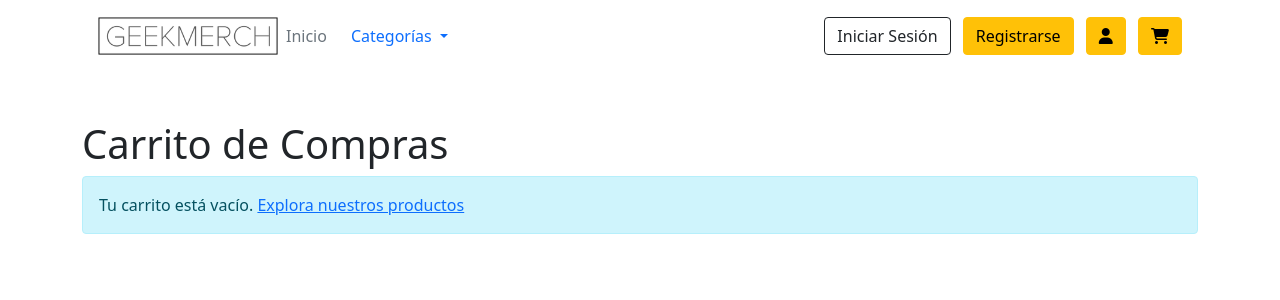
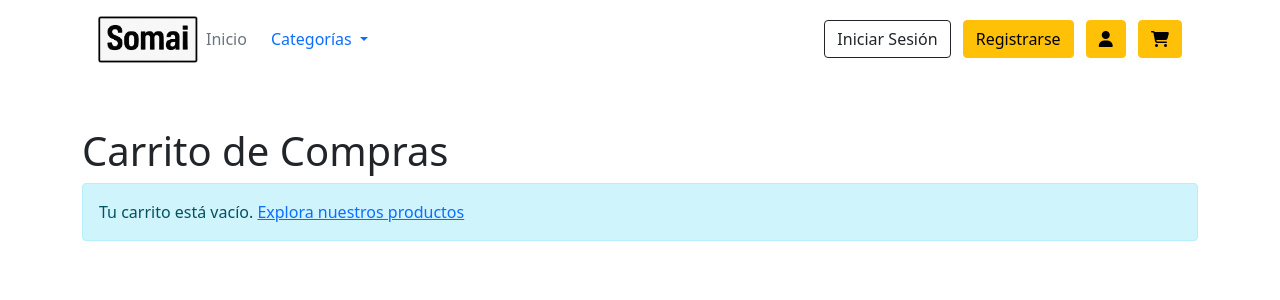
Before and after one commit to Sergitxin22/Proyecto-ingenieria-web, a Django app: template ProyectoTienda/tiendaApp/templates/carrito/carrito.html in a window 1280 px wide. Shown: the top 300 px of the page. Run offline with Django 3.2, Linux system fonts and the light colour scheme; the template is opened without the code that fills it, so the values that code supplies are empty.

Commit message:
Cambio de icono

```diff
--- a/ProyectoTienda/tiendaApp/templates/components/header/header.html
+++ b/ProyectoTienda/tiendaApp/templates/components/header/header.html
@@ -2,7 +2,7 @@
   <div class="p-3">
     <div class="d-flex flex-wrap align-items-center justify-content-center justify-content-lg-start">
       <a href="/" class="d-flex align-items-center mb-2 mb-lg-0 text-white text-decoration-none">
-        <img src="../../../static/images/logo.png" alt="Logo tienda" style="max-width: 180px" />
+        <img src="../../../static/images/somai1.png" alt=" tienda" style="max-width: 100px" />
       </a>
 
       <ul class="nav col-12 col-lg-auto me-lg-auto mb-2 justify-content-center mb-md-0">
```
Also changed, not shown: ProyectoTienda/tiendaApp/static/images/Somai1.png (added), ProyectoTienda/tiendaApp/static/images/logo.png (deleted).
